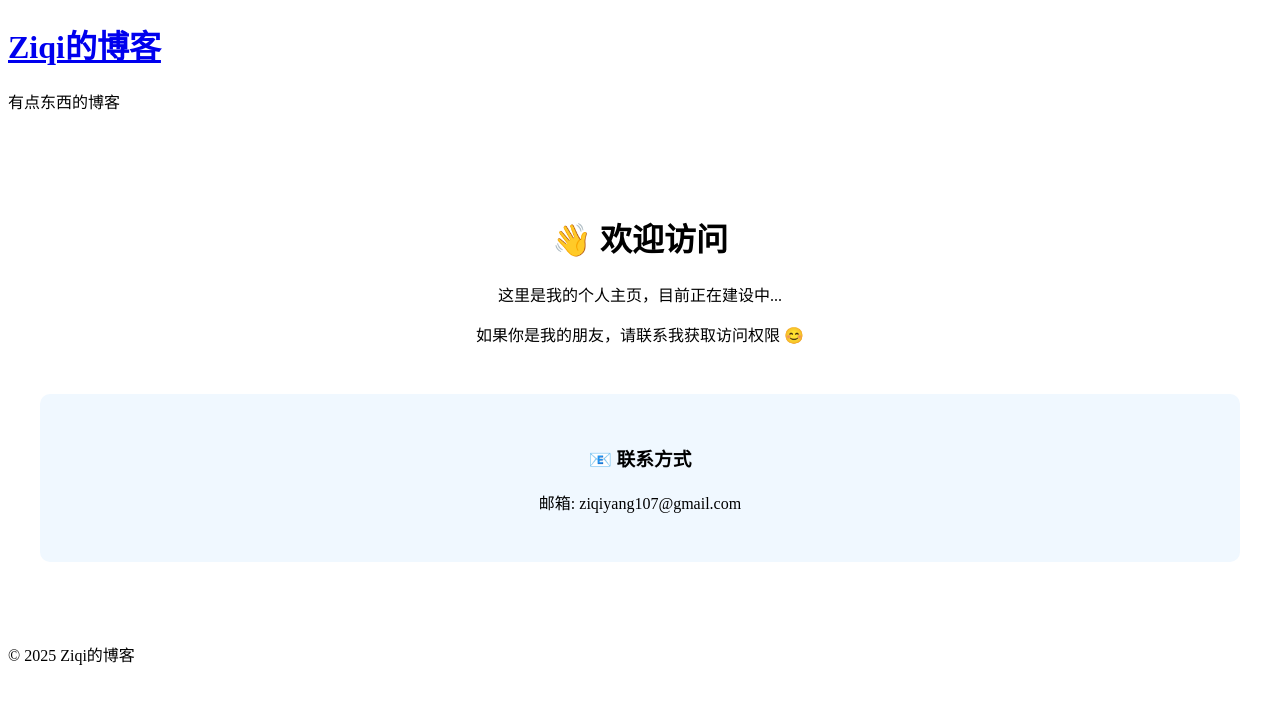
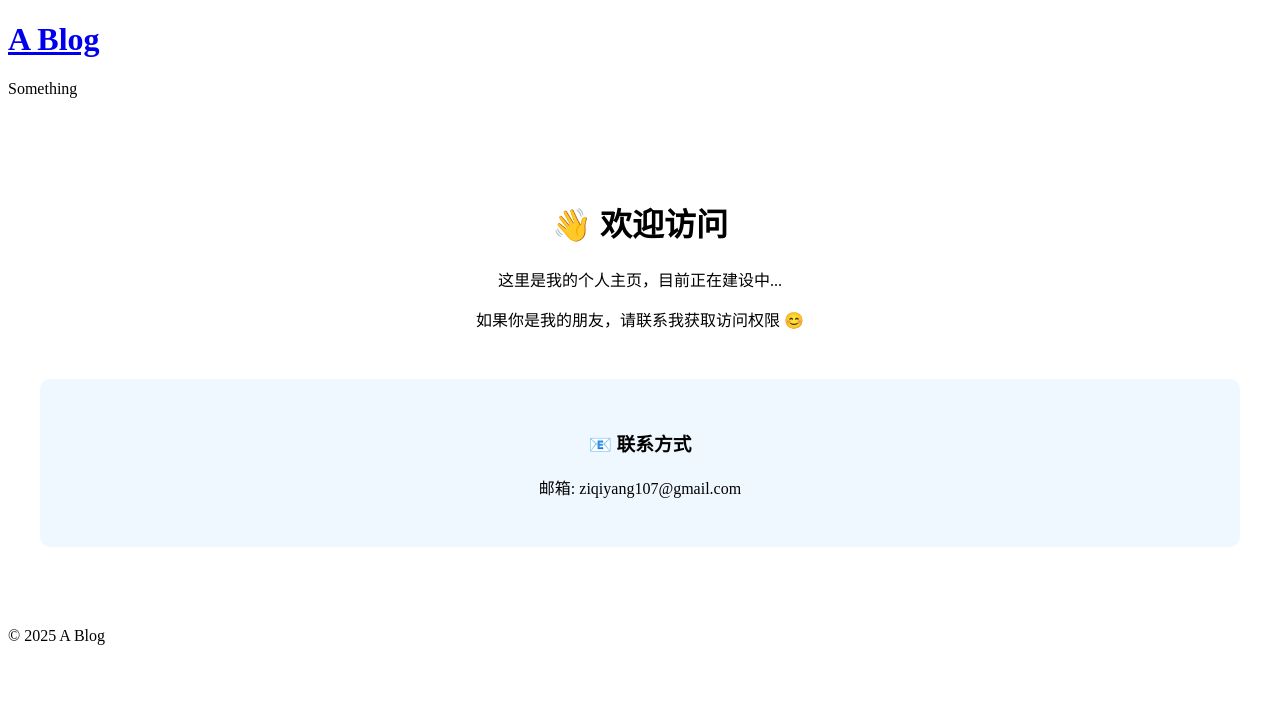
Before and after one commit to ziqiyang107/ziqiyang107.github.io, a Jekyll site: the page built from public.md, in a window 1280 px wide. Shown: the top 704 px of the page. Built offline with Jekyll 4.4.1, drawn with Linux system fonts in a browser that asks for light colours; formulas are drawn with MathJax 3.

Commit message:
Update _config.yml

```diff
--- a/_config.yml
+++ b/_config.yml
@@ -1,6 +1,6 @@
 # 网站基本信息
-title: "Ziqi的博客"
-description: "有点东西的博客"
+title: "A Blog"
+description: "Something"
 baseurl: ""
 url: "https://ziqiyang107.github.io"
 
```
